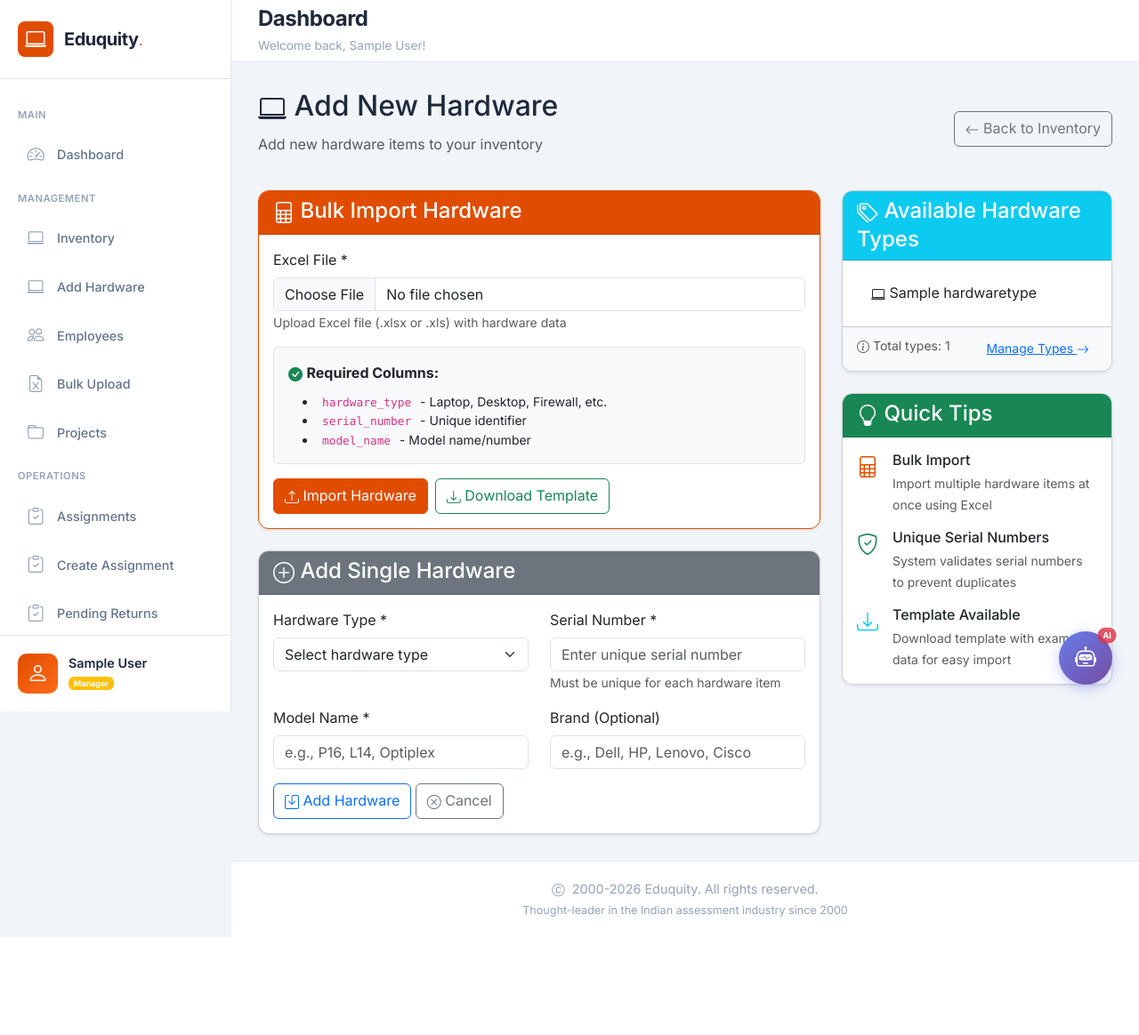
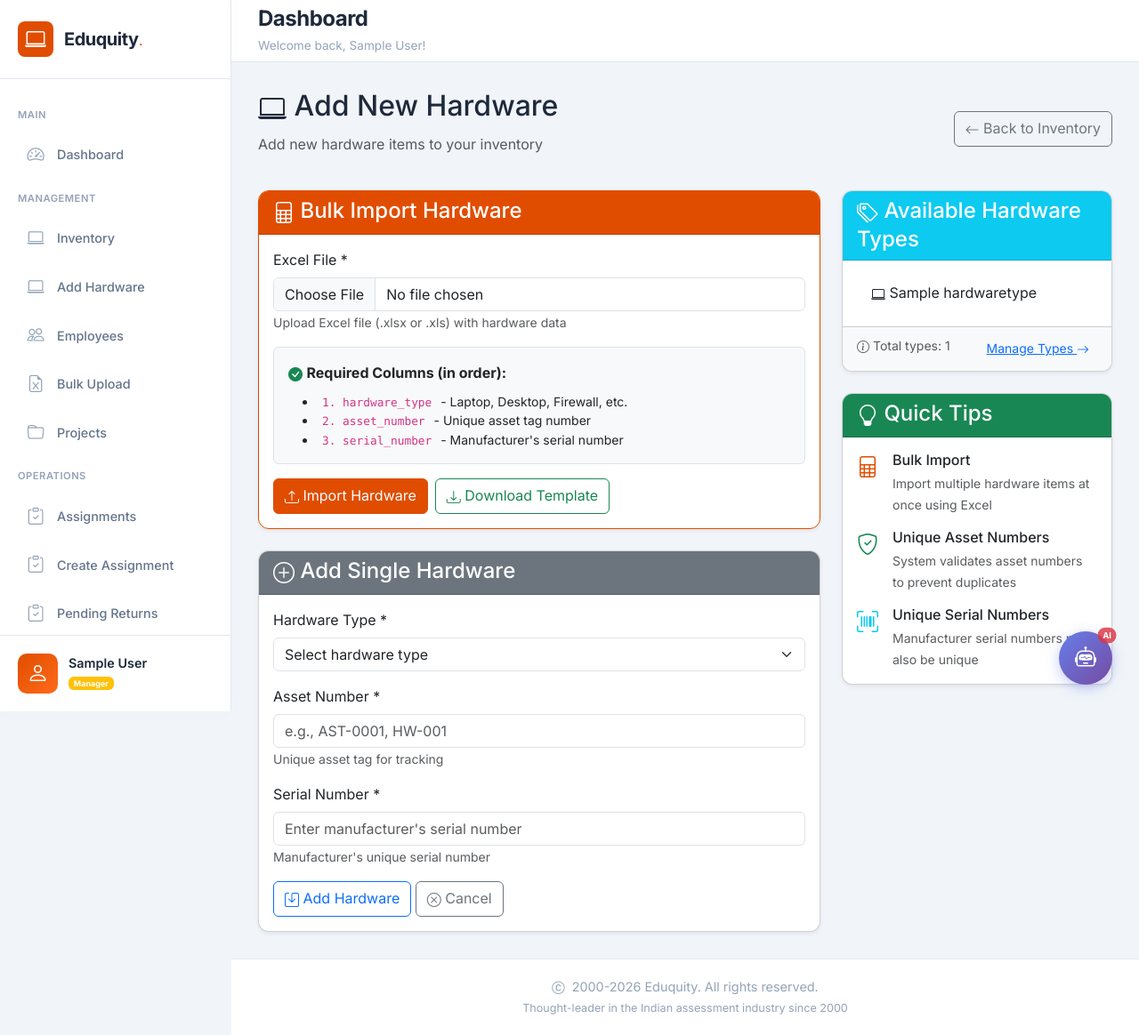
Before and after one commit to polimerakalyan/hardwareproject, a Django app: page /manager/add-hardware/ in a window 1280 px wide. Shown: the whole page at 89% size. Before the commit the page ends 1054 px from the top, so only its background shows below. Run offline with Django 4.2, Linux system fonts and the light colour scheme; a user stored in the database is signed in; tables that the repository leaves empty hold one stand-in row (values such as "Sample post"); some libraries are stand-ins or nearby versions.

Commit message:
Update add_hardware.html

```diff
--- a/hardware_management/templates/manager/add_hardware.html
+++ b/hardware_management/templates/manager/add_hardware.html
@@ -47,11 +47,11 @@
                         <div class="col-md-12">
                             <div class="border rounded p-3 bg-light">
                                 <i class="bi bi-check-circle-fill text-success"></i>
-                                <strong>Required Columns:</strong>
+                                <strong>Required Columns (in order):</strong>
                                 <ul class="mb-0 mt-2 small">
-                                    <li><code>hardware_type</code> - Laptop, Desktop, Firewall, etc.</li>
-                                    <li><code>serial_number</code> - Unique identifier</li>
-                                    <li><code>model_name</code> - Model name/number</li>
+                                    <li><code>1. hardware_type</code> - Laptop, Desktop, Firewall, etc.</li>
+                                    <li><code>2. asset_number</code> - Unique asset tag number</li>
+                                    <li><code>3. serial_number</code> - Manufacturer's serial number</li>
                                 </ul>
                             </div>
                         </div>
@@ -80,8 +80,7 @@
                 <form method="POST" action="{% url 'add_hardware' %}">
                     {% csrf_token %}
 
-                    <div class="row">
-                        <div class="col-md-6 mb-3">
+                    <div class="mb-3">
                         <label for="hardware_type" class="form-label">Hardware Type *</label>
                         <select class="form-select" id="hardware_type" name="hardware_type" required>
                             <option value="">Select hardware type</option>
@@ -91,26 +90,18 @@
                         </select>
                     </div>
 
-                        <div class="col-md-6 mb-3">
+                    <div class="mb-3">
+                        <label for="asset_number" class="form-label">Asset Number *</label>
+                        <input type="text" class="form-control" id="asset_number" name="asset_number"
+                               placeholder="e.g., AST-0001, HW-001" required>
+                        <small class="text-muted">Unique asset tag for tracking</small>
+                    </div>
+
+                    <div class="mb-3">
                         <label for="serial_number" class="form-label">Serial Number *</label>
                         <input type="text" class="form-control" id="serial_number" name="serial_number"
-                                   placeholder="Enter unique serial number" required>
-                            <small class="text-muted">Must be unique for each hardware item</small>
-                        </div>
-                    </div>
-
-                    <div class="row">
-                        <div class="col-md-6 mb-3">
-                            <label for="model_name" class="form-label">Model Name *</label>
-                            <input type="text" class="form-control" id="model_name" name="model_name"
-                                   placeholder="e.g., P16, L14, Optiplex" required>
-                        </div>
-
-                        <div class="col-md-6 mb-3">
-                            <label for="brand" class="form-label">Brand (Optional)</label>
-                            <input type="text" class="form-control" id="brand" name="brand"
-                                   placeholder="e.g., Dell, HP, Lenovo, Cisco">
-                        </div>
+                               placeholder="Enter manufacturer's serial number" required>
+                        <small class="text-muted">Manufacturer's unique serial number</small>
                     </div>
 
                     <div class="alert alert-info">
@@ -184,15 +175,15 @@
                 <div class="d-flex mb-3">
                     <i class="bi bi-shield-check fs-4 text-success me-3"></i>
                     <div>
-                        <h6 class="mb-1">Unique Serial Numbers</h6>
-                        <small class="text-muted">System validates serial numbers to prevent duplicates</small>
+                        <h6 class="mb-1">Unique Asset Numbers</h6>
+                        <small class="text-muted">System validates asset numbers to prevent duplicates</small>
                     </div>
                 </div>
                 <div class="d-flex">
-                    <i class="bi bi-download fs-4 text-info me-3"></i>
+                    <i class="bi bi-upc-scan fs-4 text-info me-3"></i>
                     <div>
-                        <h6 class="mb-1">Template Available</h6>
-                        <small class="text-muted">Download template with example data for easy import</small>
+                        <h6 class="mb-1">Unique Serial Numbers</h6>
+                        <small class="text-muted">Manufacturer serial numbers must also be unique</small>
                     </div>
                 </div>
             </div>
```
Lines whose indentation alone changed are shown as unchanged.
